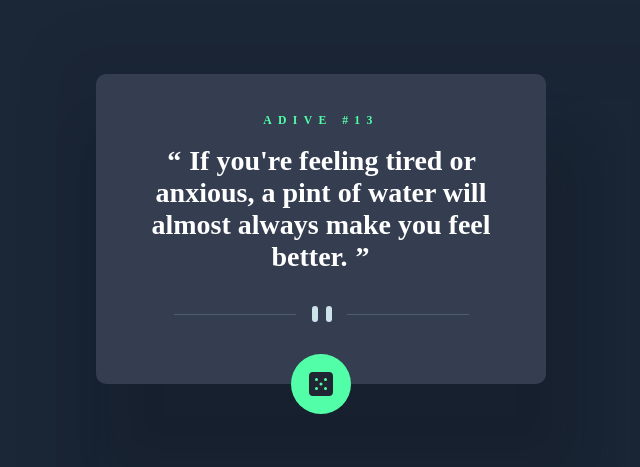
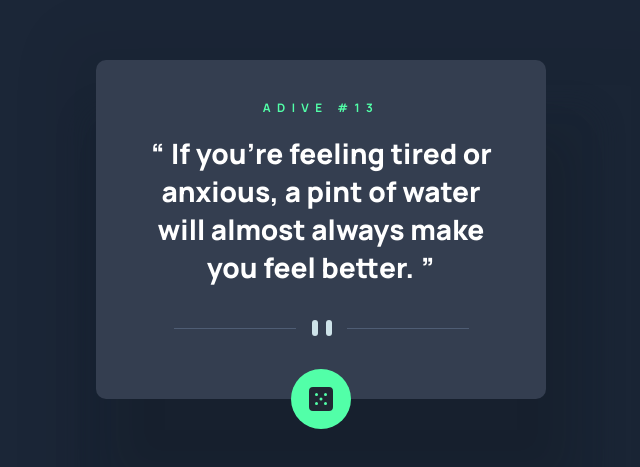
Before and after one commit to devenyam/Advice-Generator-App, a plain HTML site: page index.html in a window 1280 px wide. Shown: the part 171-638 px from the top of the page, without its empty margins (319-959 px from the left). Drawn offline with Linux system fonts and the light colour scheme.

Commit message:
Update style.css

```diff
--- a/style.css
+++ b/style.css
@@ -1,3 +1,5 @@
+@import url('https://fonts.googleapis.com/css2?family=Manrope:wght@400;500;600;700;800&display=swap');
+
 *,
 *::before,
 *::after {
```
